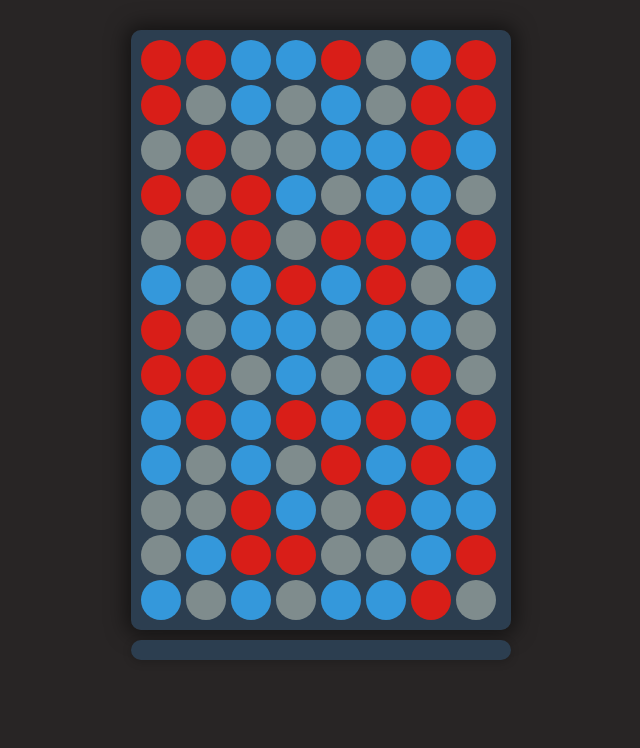
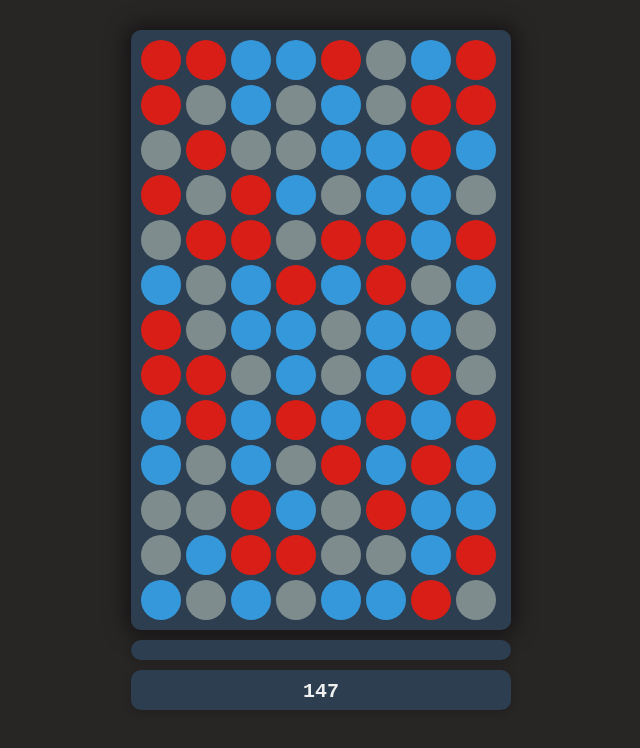
Before and after one commit to isaidsari/colormatch, a plain HTML site: page index.html in a window 1280 px wide. Shown: the whole page, without its empty margins (319-959 px from the left). Drawn offline with Linux system fonts and the light colour scheme.

Commit message:
scoreboard

```diff
--- a/dist/game.js
+++ b/dist/game.js
@@ -11,6 +11,7 @@ export class Game {
         this.ballSpacing = this.ballSize + 5;
         this.colors = ['#7f8c8d', '#3498db', '#d91e18']; // '#e74c3c'
         this.shadow = false;
+        this.score = 0;
         this.canvas.style.cursor = 'grab';
         this.witdh = this.canvas.width;
         this.height = this.canvas.height;
@@ -74,11 +75,14 @@ export class Game {
     }
     updateBoard() {
         let matches = this.findMatches();
+        let brokenBalls = 0;
         while (matches.length > 0) {
-            this.breakMatches(matches);
+            brokenBalls += this.breakMatches(matches);
             this.fillBoard();
             matches = this.findMatches();
         }
+        this.score += brokenBalls;
+        document.getElementById('score').innerHTML = this.score.toString();
         this.drawBoard();
     }
     showMatches() {
@@ -161,16 +165,20 @@ export class Game {
         return matches;
     }
     breakMatches(matches) {
+        let brokenBalls = 0;
         matches.forEach((match) => {
             match.forEach((ball) => {
                 this.balls.forEach((row) => {
                     row.forEach((column) => {
-                        if (column == ball)
+                        if (column == ball) {
                             row[row.indexOf(column)] = new Ball(column.x, column.y, this.ballSize, 'transparent');
+                            brokenBalls++;
+                        }
                     });
                 });
             });
         });
+        return brokenBalls;
     }
     onPressHandle(event) {
         if (event instanceof MouseEvent)
--- a/index.html
+++ b/index.html
@@ -21,6 +21,11 @@
         <input type="checkbox" class="shadow-switch" id="switch"></input>
         <label for="switch" class="shadow-switch-label" id="switch-label"></label>
 
+        <!-- score board -->
+        <div class="score-board">
+                <p class="score" id="score"></p>
+        </div>
+
 </body>
 <script>
 </script>
--- a/style.css
+++ b/style.css
@@ -52,3 +52,36 @@ canvas {
         box-shadow: 0 2px 15px rgb(28, 45, 64);
         background-color: #34495E;
 }
+
+/* make score board with animation */
+/* when a value is changed  */
+.score-board {
+        display: block;
+        width: 380px;
+        height: 40px;
+        background-color: #2C3E50;
+        box-shadow: 0 2px 10px rgba(0, 0, 0, 0.2);
+        position: relative;
+        margin: auto;
+        margin-top: 10px;
+        margin-bottom: 10px;
+        border-radius: 10px;
+        overflow: hidden;
+        transition: all 0.3s ease;
+}
+
+.score-board:hover {
+        box-shadow: 0 2px 15px rgb(28, 45, 64);
+        background-color: #34495E;
+}
+
+.score-board .score {
+        /* center text */
+        text-align: center;
+        line-height: 3px;
+        font-size: 20px;
+        font-weight: bold;
+        color: #f0f0f0;
+
+        transition: all 0.3s ease;
+}
```
Also changed, not shown: src/game.ts (+15 -4 lines).
